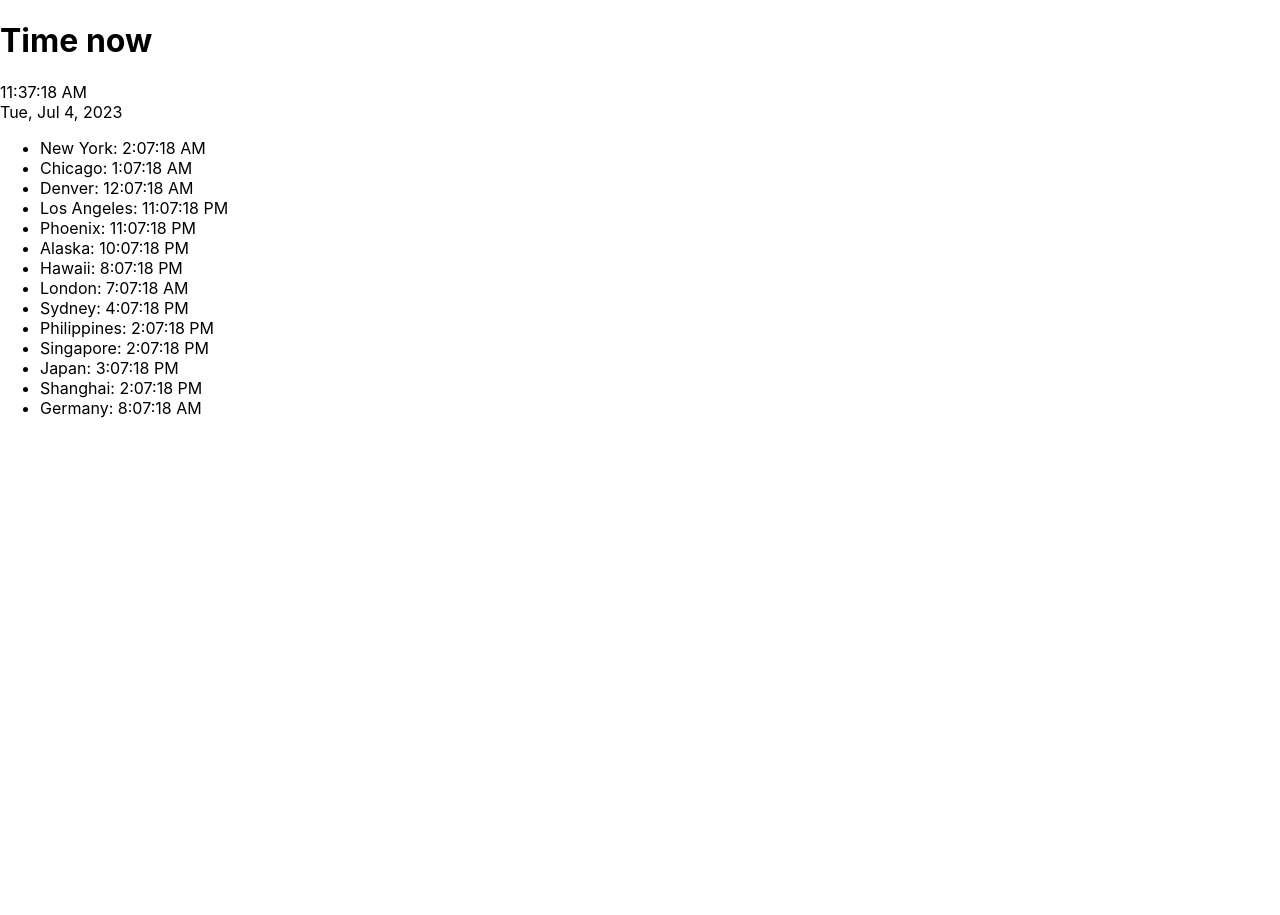
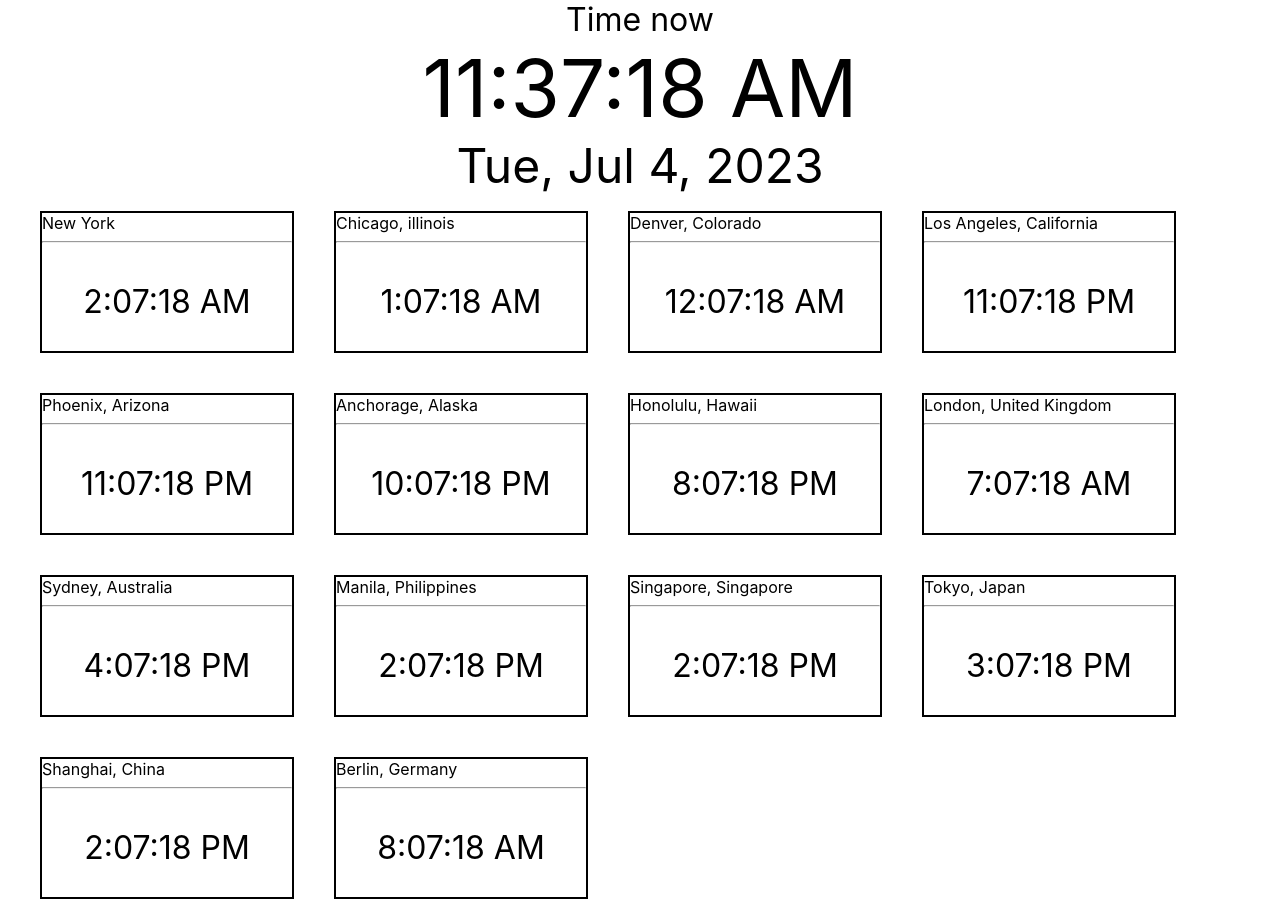
Before and after one commit to subayeel/clock, a React (Create React App) app: page /time in a window 1280 px wide. Before the commit the page ends 800 px from the top, so only its background shows below. Built offline with nearby package versions, Linux system fonts and the light colour scheme.

Commit message:
world clock added

```diff
--- a/src/Components/CityTime.jsx
+++ b/src/Components/CityTime.jsx
@@ -1,8 +1,9 @@
 import React, { useState, useEffect } from 'react';
-
+import '../index.css'
 
 const getTimeByTimezoneOffset = (timezoneOffset) => {
   const currentTime = new Date();
+  console.log(timezoneOffset);
   const offsetMilliseconds = timezoneOffset * 60 * 1000;
   const cityTime = new Date(currentTime.getTime() + offsetMilliseconds);
   return cityTime.toLocaleTimeString([], { hour: 'numeric', minute: '2-digit', second: '2-digit', hour12: true });
@@ -22,9 +23,17 @@ const CityTime = ({ cityName, timezoneOffset }) => {
   }, [timezoneOffset]);
 
   return (
-    <li>
-      {cityName}: {cityTime}
-    </li>
+    <>
+        <div class="cardContainer">
+          <div>{cityName}</div>
+           <hr></hr>
+             <div class="cityTime">
+             <div>{cityTime}</div>
+           </div>
+        </div>
+
+
+    </>
   );
 };
 
--- a/src/Components/Time.jsx
+++ b/src/Components/Time.jsx
@@ -1,5 +1,7 @@
 import React, { useState, useEffect } from 'react';
 import CityTime from './CityTime';
+import '../styles/time.css'
+
 
 const Time = () => {
   const [currentTime, setCurrentTime] = useState(new Date());
@@ -31,25 +33,33 @@ const Time = () => {
   const formattedDate = currentTime.toLocaleDateString(undefined, optionsDate);
   return (
          <>
-            <h1>Time now</h1>
-            <div>{formattedTime}</div>
-            <div>{formattedDate}</div>
+            <div className='centerContainer'>
+              <div>
+                  <div className='heading'>Time now</div>
+                  <div className='formattedTime'>{formattedTime}</div>
+                  <div className='formattedDate'>{formattedDate}</div>
+              </div>
+            </div>
+
             <div>
                 <ul>
+                  <div className="cardContainerWrapper">
                     <CityTime cityName="New York" timezoneOffset={-570} />
-                    <CityTime cityName="Chicago" timezoneOffset={-630} />
-                    <CityTime cityName="Denver" timezoneOffset={-690} />
-                    <CityTime cityName="Los Angeles" timezoneOffset={-750} />
-                    <CityTime cityName="Phoenix" timezoneOffset={-750} />
-                    <CityTime cityName="Alaska" timezoneOffset={-810} />
-                    <CityTime cityName="Hawaii" timezoneOffset={-930} />
-                    <CityTime cityName="London" timezoneOffset={-270} />
-                    <CityTime cityName="Sydney" timezoneOffset={270} />
-                    <CityTime cityName="Philippines" timezoneOffset={150} />
-                    <CityTime cityName="Singapore" timezoneOffset={150} />
-                    <CityTime cityName="Japan" timezoneOffset={210} />
-                    <CityTime cityName="Shanghai" timezoneOffset={150} />
-                    <CityTime cityName="Germany" timezoneOffset={-210} />
+                    <CityTime cityName="Chicago, illinois" timezoneOffset={-630} />
+                    <CityTime cityName="Denver, Colorado" timezoneOffset={-690} />
+                    <CityTime cityName="Los Angeles, California" timezoneOffset={-750} />
+                    <CityTime cityName="Phoenix, Arizona" timezoneOffset={-750} />
+                    <CityTime cityName="Anchorage, Alaska" timezoneOffset={-810} />
+                    <CityTime cityName="Honolulu, Hawaii" timezoneOffset={-930} />
+                    <CityTime cityName="London, United Kingdom" timezoneOffset={-270} />
+                    <CityTime cityName="Sydney, Australia" timezoneOffset={270} />
+                    <CityTime cityName="Manila, Philippines" timezoneOffset={150} />
+                    <CityTime cityName="Singapore, Singapore" timezoneOffset={150} />
+                    <CityTime cityName="Tokyo, Japan" timezoneOffset={210} />
+                    <CityTime cityName="Shanghai, China" timezoneOffset={150} />
+                    <CityTime cityName="Berlin, Germany" timezoneOffset={-210} />
+
+                  </div>
                 </ul>
             </div>
          </>
--- /dev/null
+++ b/src/styles/time.css
@@ -0,0 +1,46 @@
+.cardContainerWrapper {
+    display: flex;
+    flex-wrap: wrap;
+    row-gap: 40px;
+    gap: 40px;
+  }
+
+  .cardContainer {
+    border: 2px solid black;
+    width: 250px;
+  }
+
+  .cityTime {
+    display: flex;
+    justify-content: center;
+    align-items: center;
+    height: 100px;
+    font-size: 2em;
+  }
+
+  .centerContainer{
+    display: flex;
+    justify-content: center;
+    align-items: center;
+  }
+
+  .heading {
+    display: flex;
+    justify-content: center;
+    align-items: center;
+    font-size: 2em;
+  }
+
+  .formattedTime {
+   font-size:5em;
+   display: flex;
+    justify-content: center;
+    align-items: center;
+  }
+
+  .formattedDate {
+    font-size: 3em;
+    display: flex;
+    justify-content: center;
+    align-items: center;
+  }
```
Also changed, not shown: src/index.css (line endings or trailing spaces).
